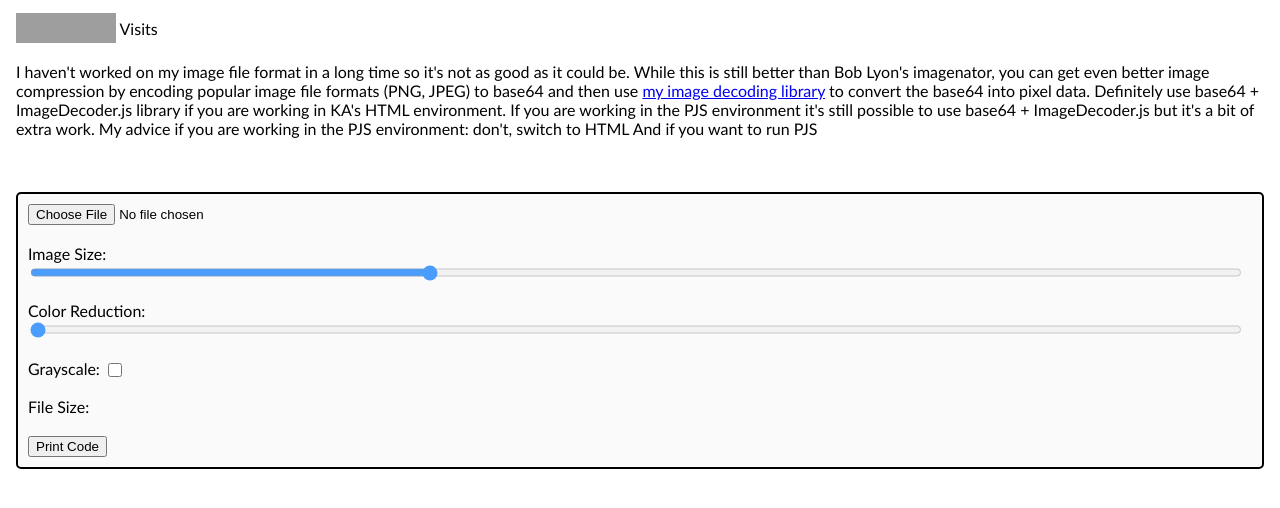
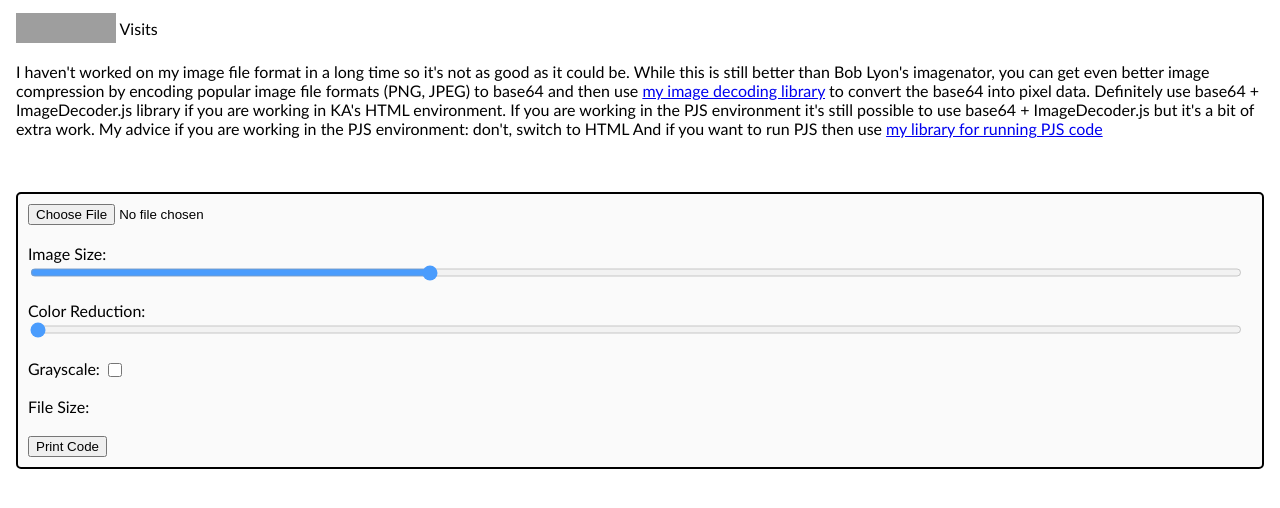
Before and after one commit to vExcess/imagenator, a plain HTML site: page index.html in a window 1280 px wide. Shown: the part 138-646 px from the top of the page. Drawn offline with Linux system fonts and the light colour scheme; grey boxes are pictures that could not be loaded.

Commit message:
Update index.html

```diff
--- a/index.html
+++ b/index.html
@@ -103,7 +103,7 @@
         Definitely use base64 + ImageDecoder.js library if you are working in KA's HTML environment.
         If you are working in the PJS environment it's still possible to use base64 + ImageDecoder.js but it's a bit of extra work.
         My advice if you are working in the PJS environment: don't, switch to HTML
-        And if you want to run PJS
+        And if you want to run PJS then use <a href="https://github.com/vExcess/libraries/blob/main/runPJS.js">my library for running PJS code</a>
     </p>
 
     <br><br>
```
